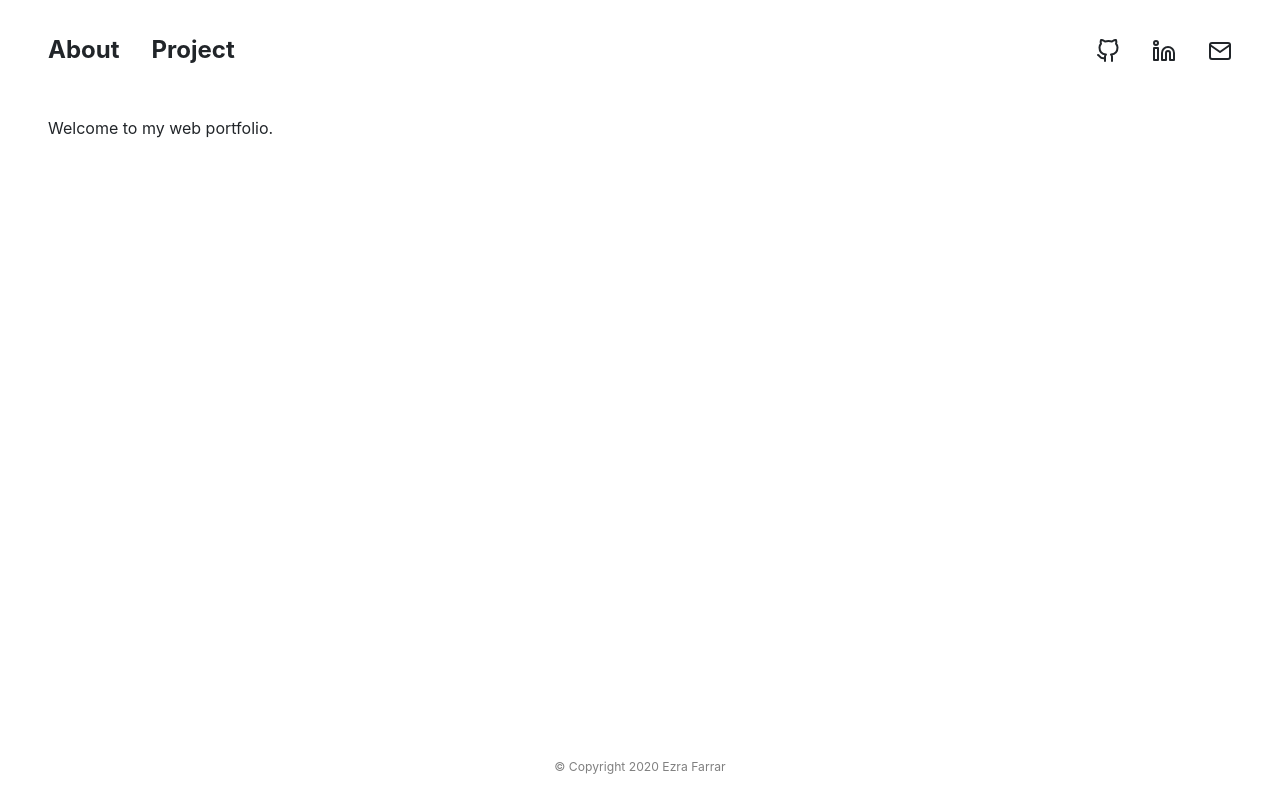
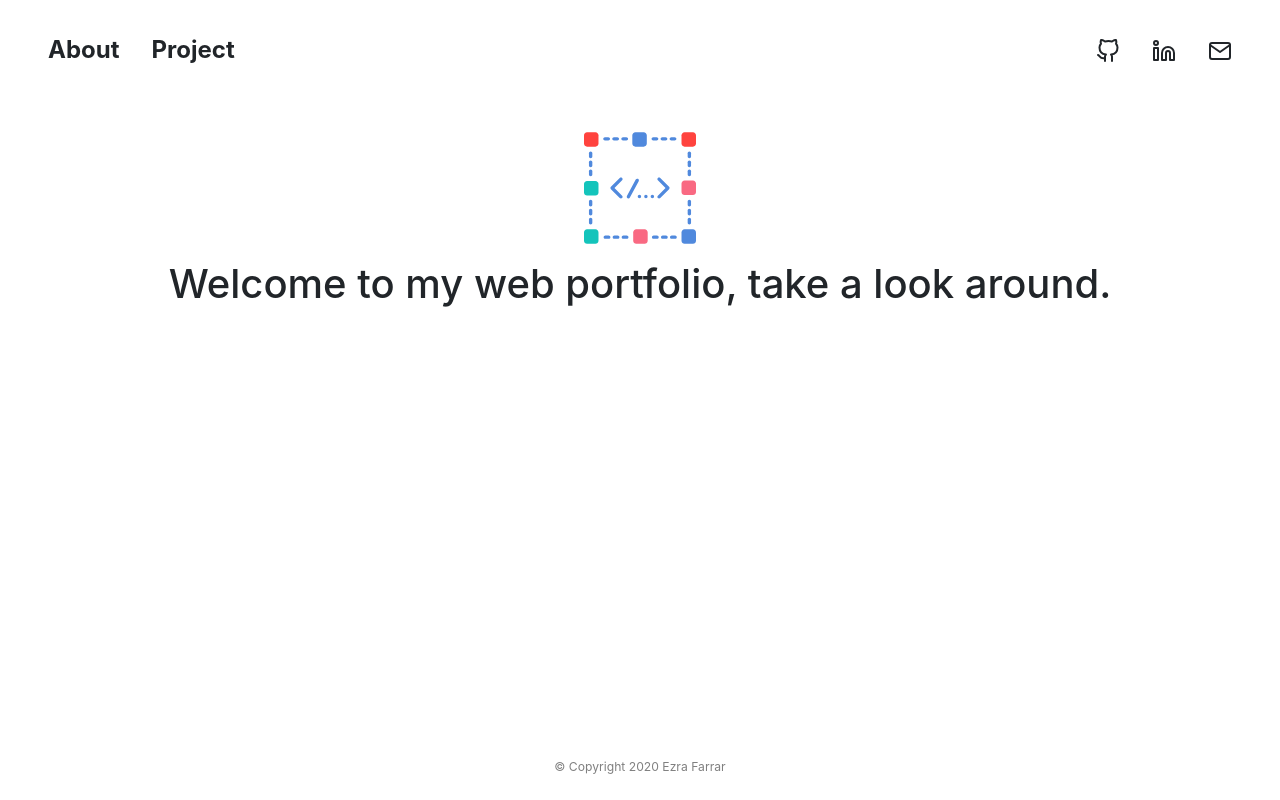
Before and after one commit to FarrarE/portfolio-spa, a React (Create React App) app: page / in a window 1280 px wide. Built offline with nearby package versions, Linux system fonts and the light colour scheme.

Commit message:
Added basic landing page.

```diff
--- a/src/containers/Home/index.js
+++ b/src/containers/Home/index.js
@@ -1,11 +1,15 @@
 import React from 'react';
 import "./styles.css";
 import { Fade } from 'reactstrap';
+import code from './icons/coding.svg';
 
 function Home() {
   return (
     <Fade className="Home">
-      Welcome to my web portfolio.
+      <object className="icon" type="image/svg+xml" data={code}>
+        Your browser does not support SVG
+      </object>
+      <h1>Welcome to my web portfolio, take a look around.</h1>
     </Fade>
   );
 }
--- a/src/containers/Home/styles.css
+++ b/src/containers/Home/styles.css
@@ -1,4 +1,21 @@
 .Home {
+  display: -webkit-box;
+  display: -ms-flexbox;
+  display: flex;
+  -webkit-box-orient: vertical;
+  -webkit-box-direction: normal;
+      -ms-flex-direction: column;
+          flex-direction: column;
+  -webkit-box-align: center;
+      -ms-flex-align: center;
+          align-items: center;
   margin: 2rem;
+  text-align: center;
+}
+
+.Home .icon {
+  margin: 1rem;
+  height: 7rem;
+  width: 7rem;
 }
 /*# sourceMappingURL=styles.css.map */
--- a/src/containers/Home/styles.scss
+++ b/src/containers/Home/styles.scss
@@ -1,3 +1,13 @@
 .Home{
+    display:flex;
+    flex-direction: column;
+    align-items: center;
     margin:2rem;
+    text-align: center;
+
+    .icon{
+        margin:1rem;
+        height:7rem;
+        width:7rem;
+    }
 }
```
Also changed, not shown: src/containers/Home/icons/coding.svg (added), 1 other file (tests, documents, lock files or other folders).
